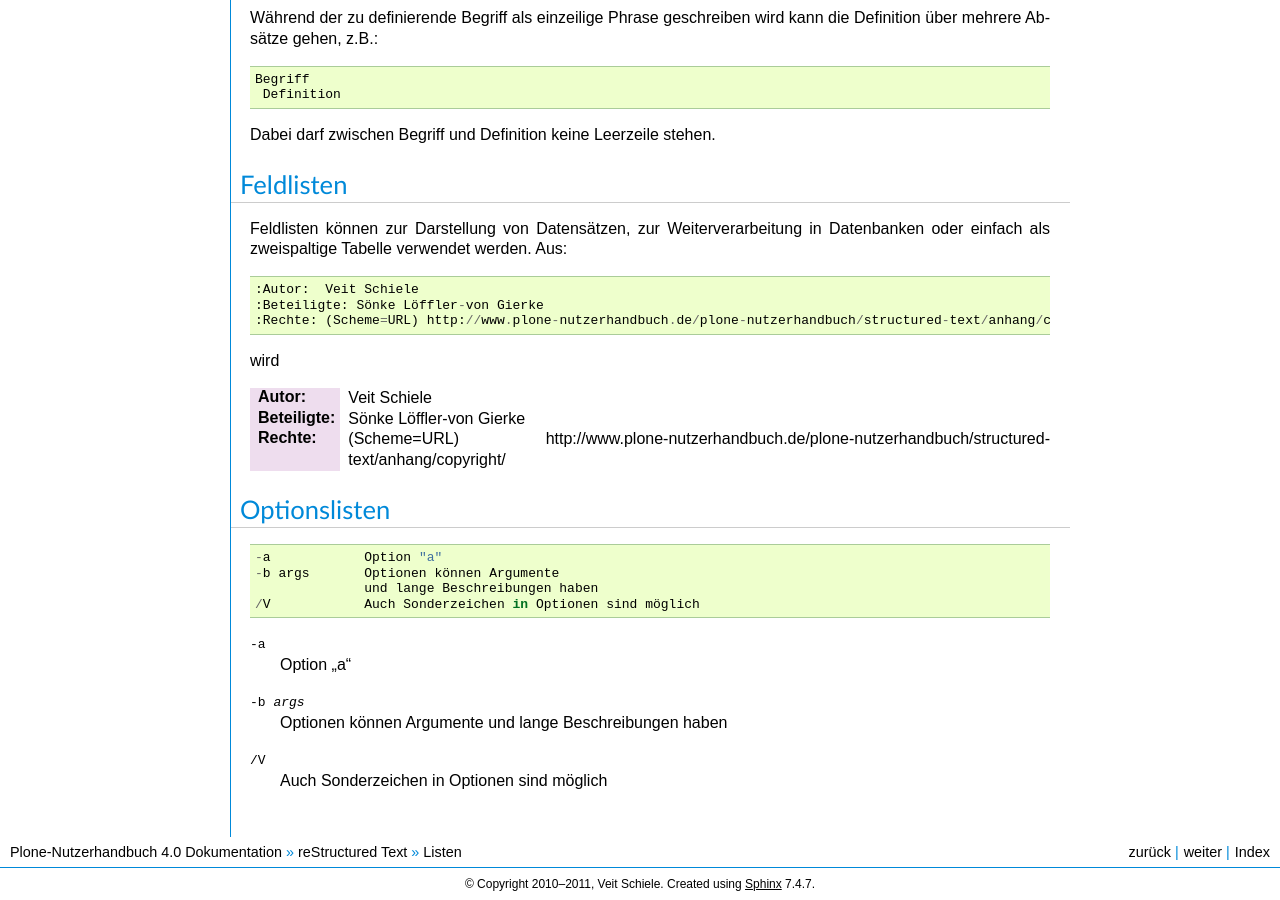
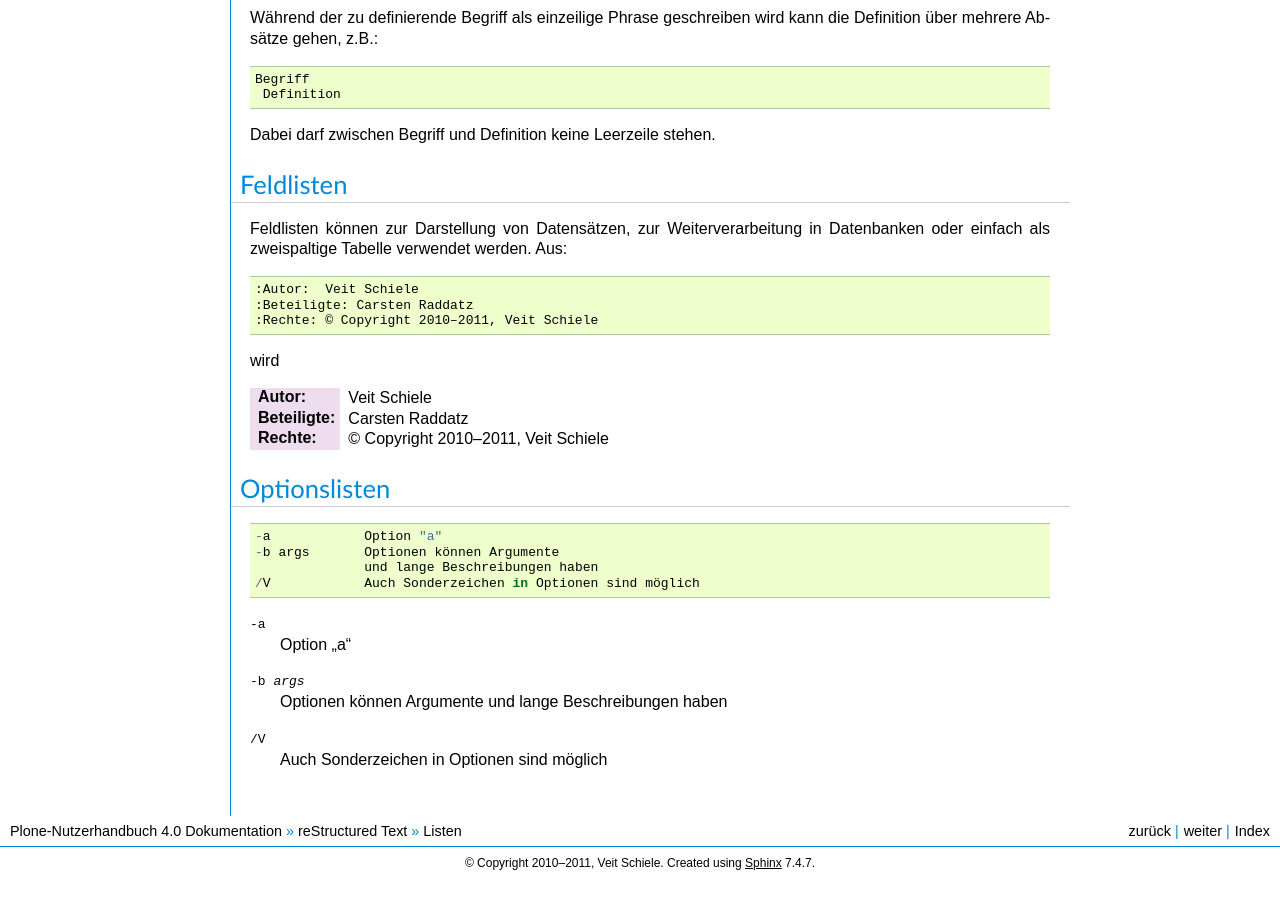
Before and after one commit to veit/plone-nutzerhandbuch, a Sphinx documentation site: the page built from source/restructured-text/listen.rst, in a window 1280 px wide and 900 px high, scrolled down 874 px. Built offline with Sphinx 7.4.7, drawn with Linux system fonts in a browser that asks for light colours; pages that are not in the unit, such as notebooks, are missing from menus; after the commit the page ends 1753 px from its top, so only the background shows below that.

Commit message:
Changed copyright information in example

```diff
--- a/source/restructured-text/listen.rst
+++ b/source/restructured-text/listen.rst
@@ -58,14 +58,14 @@ Feldlisten
 Feldlisten können zur Darstellung von Datensätzen, zur Weiterverarbeitung in Datenbanken oder einfach als zweispaltige Tabelle verwendet werden. Aus::
 
  :Autor:  Veit Schiele
- :Beteiligte: Sönke Löffler-von Gierke
- :Rechte: (Scheme=URL) http://www.plone-nutzerhandbuch.de/plone-nutzerhandbuch/structured-text/anhang/copyright/
+ :Beteiligte: Carsten Raddatz
+ :Rechte: © Copyright 2010–2011, Veit Schiele
 
 wird
 
 :Autor:  Veit Schiele
-:Beteiligte: Sönke Löffler-von Gierke
-:Rechte: (Scheme=URL) http://www.plone-nutzerhandbuch.de/plone-nutzerhandbuch/structured-text/anhang/copyright/
+:Beteiligte: Carsten Raddatz
+:Rechte: © Copyright 2010–2011, Veit Schiele
 
 Optionslisten
 -------------
```
